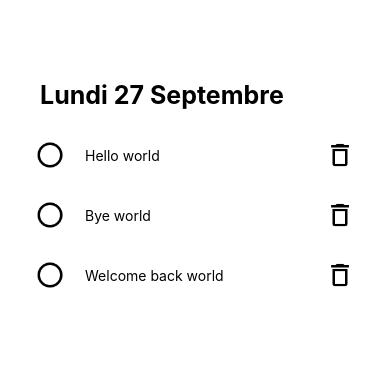
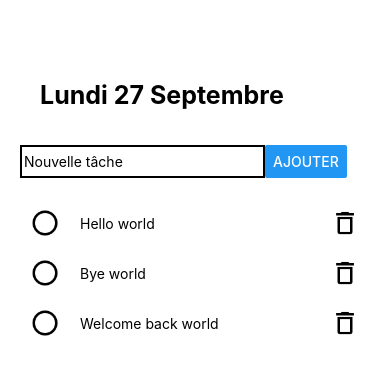
Before and after one commit to Nekall/to-do-list-ReactNative, a React Native app: screen / in a window 390 px wide. Shown: the top 374 px of the page. Built offline with nearby package versions, Linux system fonts and the light colour scheme.

Commit message:
feat: add task with inputtext

```diff
--- a/src/screens/Tasks/Task.js
+++ b/src/screens/Tasks/Task.js
@@ -1,6 +1,6 @@
 import React, { useState } from "react";
 import Header from "../../components/Header";
-import { StyleSheet, Text, View,FlatList, Image } from 'react-native';
+import { StyleSheet, Text, View, Image } from 'react-native';
 
 export default function TodoScreen({ task }){
 
@@ -24,7 +24,7 @@ export default function TodoScreen({ task }){
 const styles = StyleSheet.create({
   container: {
     flexDirection: "row",
-    margin: 15,
+    margin: 10,
     justifyContent: "space-between",
     alignItems: "center",
   },
--- /dev/null
+++ b/src/screens/Tasks/TaskForm.js
@@ -0,0 +1,49 @@
+import React, { useState } from "react";
+import Header from "../../components/Header";
+import Task from "../../screens/Tasks/Task.js";
+import { StyleSheet, Text, View, TextInput, Button } from 'react-native';
+
+export default function TodoScreen({ addTask }){
+
+  const [newTask, setNewTask] = useState("");
+
+  const onChangeText = (v) => {
+    setNewTask(v)
+  };
+
+  const addNewTask = () => {
+    if(newTask !== ""){
+      addTask(newTask)
+      setNewTask("")
+    }
+  };
+
+  return(
+    <View style={styles.container}>
+      <TextInput
+        style={styles.input}
+        onChangeText={onChangeText}
+        value={newTask}
+        placeholder="Nouvelle tâche"
+      />
+      <Button
+        title="Ajouter"
+        onPress={addNewTask}
+      />
+    </View>
+  )
+}
+
+const styles = StyleSheet.create({
+  container: {
+    flexDirection: "row",
+    marginTop: 20,
+    marginBottom: 20,
+  },
+  input: {
+    borderWidth: 2,
+    borderColor: "#000000",
+    padding: 2,
+    width: "70%",
+  },
+});
--- a/src/screens/Tasks/index.js
+++ b/src/screens/Tasks/index.js
@@ -1,16 +1,16 @@
 import React, { useState } from "react";
 import Header from "../../components/Header";
 import Task from "../../screens/Tasks/Task.js";
-import { StyleSheet, Text, View,FlatList } from 'react-native';
+import TaskForm from "../../screens/Tasks/TaskForm.js";
+import { StyleSheet, Text, View, FlatList } from 'react-native';
 
 export default function TodoScreen(){
 
-  const [todo, setTodo] = useState([
+  const [tasks, setTasks] = useState([
     {title: "Hello world", isCompleted: false},
     {title: "Bye world", isCompleted: false},
     {title: "Welcome back world", isCompleted: false},
   ])
-
 
   const renderItem = ({ item }) => {
     return(
@@ -18,12 +18,25 @@ export default function TodoScreen(){
     )
   }
 
+  const addTask = (title) => {
+    setTasks([...tasks, {
+      id: Date.now(),
+      title,
+      isCompleted: false,
+    }])
+  }
+
   return(
     <>
       <FlatList
         contentContainerStyle={{flexGrow:1, margin: 20}}
-        ListHeaderComponent={<Header />}
-        data={todo}
+        ListHeaderComponent={
+          <>
+            <Header />
+            <TaskForm addTask={addTask} />
+          </>
+        }
+        data={tasks}
         keyExtractor={(item, index) => index.toString()}
         renderItem={renderItem}
       />
```
